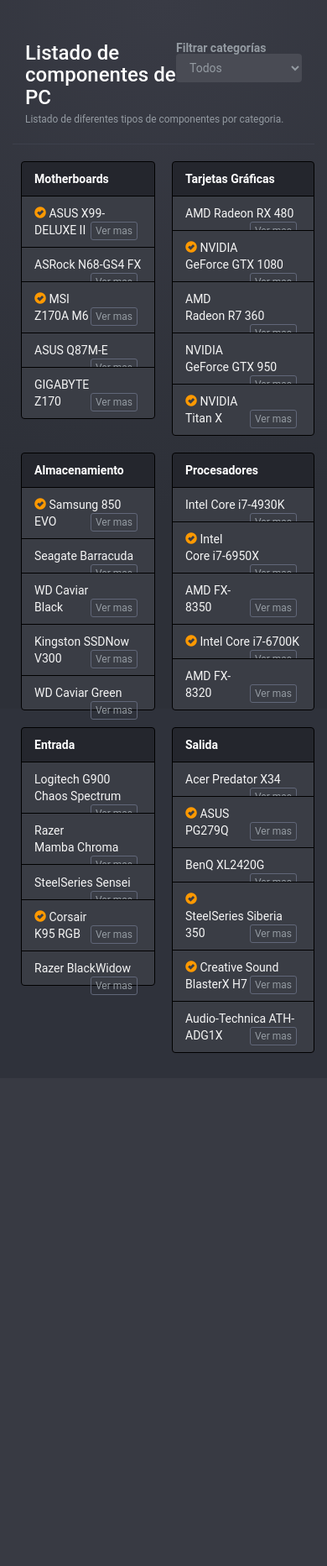
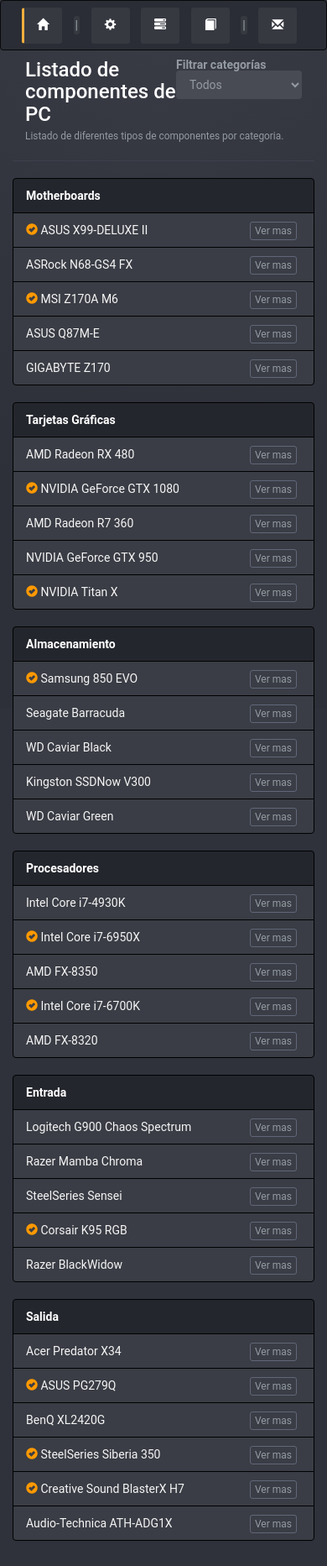
Before and after one commit to axelbau24/TPE-WebII, a PHP site: page /index.php in a window 390 px wide. Shown: the whole page at 84% size. Before the commit the page ends 1254 px from the top, so only its background shows below. Run offline with PHP 8.4, Linux system fonts and the light colour scheme; data comes from the database, SQL or seed files in the repository.

Commit message:
Arreglos en el diseño responsive

```diff
--- a/css/panels.css
+++ b/css/panels.css
@@ -57,3 +57,35 @@ li.active-custom:hover, .active-custom{
     from { transform: scale(1) rotate(0deg);}
     to { transform: scale(1) rotate(360deg);}
 }
+
+.navbar-toggle{
+  position: fixed;
+  float: none;
+  padding: 0px 30px ;
+  margin-top: 0px;
+  margin-right: 0px;
+}
+
+.navbar-inverse {
+    background-color: #2a2d35;
+    border-color: #080808;
+}
+.navbar-brand {
+   float: none;
+   padding: 0px 0px;
+}
+.nav > li {
+
+    display: inline-block;
+}
+.empty{
+  height: 2px;
+  padding: 0 0 0 10px !important;
+}
+.separator-pad{
+  padding-left: 1px;
+  padding-right: 1px;
+}
+.navbar-fixed-top{
+  margin-bottom: 200px;
+}
--- a/js/ajax.js
+++ b/js/ajax.js
@@ -3,11 +3,11 @@ $(document).ready(function(e){
   $.get( "index.php?action=home", function(data) {$(".listado").html(data);});
 
   // Se agrega /click o /submit para arreglar carga del selector despues de partial render
-  addAjax("#home/click", "home", ".listado", 0, 0);
-  addAjax("#componentes/click", "mostrar_componentes", ".listado", 0, 0);
-  addAjax("#categorias/click", "mostrar_categorias", ".listado", 0, 0);
-  addAjax("#consultas/click", "mostrar_consultas", ".listado", 0, 0);
-  addAjax("#contacto/click", "mostrar_formulario_consulta", ".listado", 0, 0);
+  addAjax(".nav-home/click", "home", ".listado", 0, 0);
+  addAjax(".nav-componentes/click", "mostrar_componentes", ".listado", 0, 0);
+  addAjax(".nav-categorias/click", "mostrar_categorias", ".listado", 0, 0);
+  addAjax(".nav-consultas/click", "mostrar_consultas", ".listado", 0, 0);
+  addAjax(".nav-contacto/click", "mostrar_formulario_consulta", ".listado", 0, 0);
   addAjax(".categorias/click", "mostrar_componentes&categoria=", ".cat-");
   addAjax(".borrarCategoria/submit", "eliminar_categoria&id=", ".listado", "La categoría se eliminó correctamente");
   addAjax(".editarCategoria/submit", "editar_categoria&id=", ".listado", "La categoría se editó correctamente");
--- a/templates/componentesCategoria.tpl
+++ b/templates/componentesCategoria.tpl
@@ -1,7 +1,7 @@
 {foreach from=$categorias item=categoria key=index}
-{if $index % 2 != 0}<div class="row">{/if}
+{if $index % 2 == 0}<div class="row">{/if}
 {if !isset($filtro)}
-<div class="col-lg-6 col-xs-6">
+<div class="col-lg-6 col-xs-12">
     <ul class="list-group">
       <li class="list-group-item active-custom"><strong class="color-white">{$categoria["nombre"]}</strong></a>
       {foreach from=$componentes item=componente}
@@ -28,7 +28,7 @@
 
 <!-- FILTRO DE CATEGORIAS POR JAVASCRIPT
 <div>
-  <div class="categoria col-lg-6 col-xs-6">
+  <div class="categoria col-lg-6 col-xs-12">
       <ul class="list-group">
         <li class="list-group-item active-custom"><strong class="color-white" data-id="{$categoria['id_categoria']}">{$categoria["nombre"]}</strong></a>
         {foreach from=$componentes item=componente}
@@ -38,6 +38,6 @@
         {/foreach}
       </ul>
   </div>
-</div>
--->
+</div> -->
+
 {/foreach}
--- a/templates/header.tpl
+++ b/templates/header.tpl
@@ -10,19 +10,31 @@
   <link rel="stylesheet" href="css/toastr.min.css">
   <body class="pace-done">
 
+    <div class="navbar navbar-inverse navbar-toggle navbar-fixed-top">
+      <ul class="nav navbar-nav">
+        <li class="nav-home"><a class="empty" href="#"><div class="panel panel-filled panel-c-warning"><div class="panel-heading"><span class="glyphicon glyphicon-home"></span></div></div></a></li>
+        <li><a class="empty" href="#"><div class="panel panel-filled separator-pad">|</div></a></li>
+        <li class="nav-componentes"><a class="empty" href="#"><div class="panel panel-filled"><div class="panel-heading"><span class="glyphicon glyphicon-cog"></span></div></div></a></li>
+        <li class="nav-categorias"><a class="empty" href="#"><div class="panel panel-filled"><div class="panel-heading"><span class="glyphicon glyphicon-tasks"></span></div></div></a></li>
+        <li class="nav-consultas"><a class="empty" href="#"><div class="panel panel-filled"><div class="panel-heading"><span class="glyphicon glyphicon-book"></span></div></div></a></li>
+        <li><a class="empty" href="#"><div class="panel panel-filled separator-pad">|</div></a></li>
+        <li class="nav-contacto"><a class="empty" href="#"><div class="panel panel-filled"><div class="panel-heading"><span class="glyphicon glyphicon-envelope"></span></div></div></a></li>
+      </ul>
+    </div>
+    <br class="navbar-toggle">
     <aside class="navigation">
       <img src="images/logo.png" alt="Logo TODO-PC" class="img-thumbnail"/>
 
       <nav>
         <ul class="nav luna-nav">
           <li class="nav-category"><strong>Principal</strong></li>
-          <li class="active" id="home"><a href="#">Listado de componentes</a></li>
+          <li class="active nav-home"><a href="#">Listado de componentes</a></li>
           <li class="nav-category"><strong>Administracion</strong></li>
-          <li id="componentes"><a href="#">Componentes</a></li>
-          <li id="categorias"><a href="#">Categorías</a></li>
-          <li id="consultas"><a href="#">Ver consultas</a></li>
+          <li class="nav-componentes"><a href="#">Componentes</a></li>
+          <li class="nav-categorias"><a href="#">Categorías</a></li>
+          <li class="nav-consultas"><a href="#">Ver consultas</a></li>
           <li class="nav-category"><strong>Contacto</strong></li>
-          <li id="contacto"><a href="#">Contactanos</a></li>
+          <li class="nav-contacto"><a href="#">Contactanos</a></li>
           <li class="nav-info"><div class="hidden carga"><span class="glyphicon glyphicon-refresh glyphicon-refresh-animate"></span> Cargando datos...</div><div class="m-t-xs">Web II - 2016 <br><strong>Diseñado por:</strong> Axel Bautista, Ezequiel Fazio</div></li>
         </ul>
       </nav>
--- a/templates/listaComponentes.tpl
+++ b/templates/listaComponentes.tpl
@@ -17,7 +17,7 @@
                 </div>
                 <form class="addComponente" method="post" enctype="multipart/form-data">
                   <div class="modal-body">
-                    <div class="form-group"><label for="componente">Nombre </label> <input type="name" class="form-control" name="nombre" placeholder="ej. ASUS Q87M-E"></div>
+                    <div class="form-group"><label for="componente">Nombre </label> <input type="name" required class="form-control" name="nombre" placeholder="ej. ASUS Q87M-E"></div>
                     <div class="form-group"><label for="componente">Categoría</label>
                       <select name="categoria" class="form-control">
                         {foreach from=$categorias key=index item=categoria}
@@ -98,8 +98,8 @@
     </div>
       <div class="row">
         {foreach from=$categorias item=categoria key=index}
-        {if $index % 2 != 0}<div class="row">{/if}
-        <div class="col-lg-6 col-xs-6">
+        {if $index % 2 == 0}<div class="row">{/if}
+        <div class="col-lg-6 col-xs-12">
             <ul class="list-group">
               <li class="list-group-item active-custom"><strong class="color-white">{$categoria["nombre"]}</strong></a>
               {foreach from=$componentes item=componente}
```
